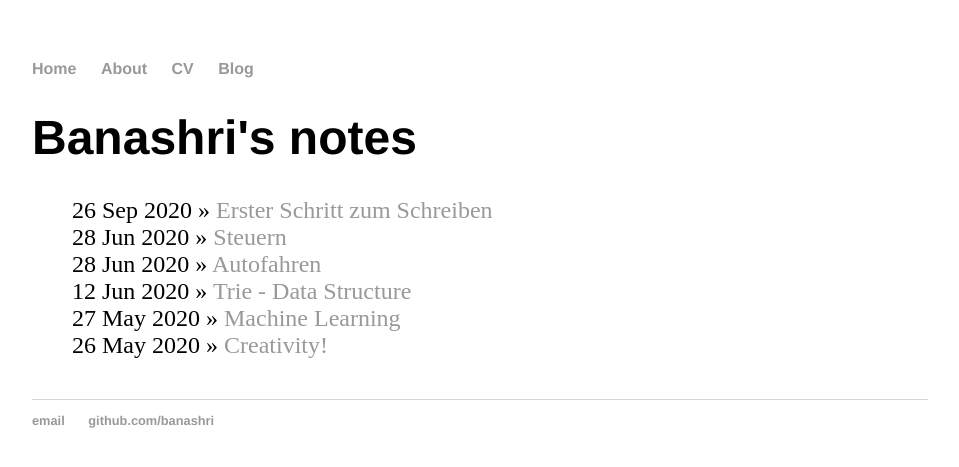
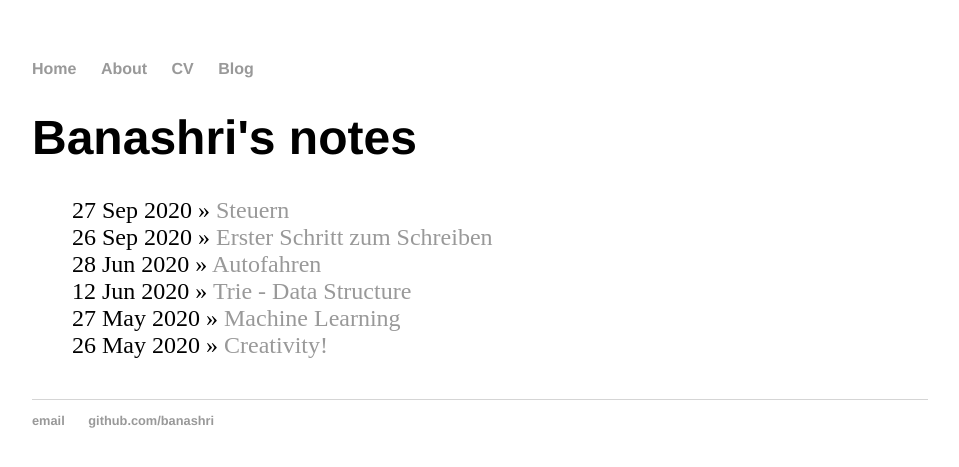
Before and after one commit to Banashri/banashri.github.io, a Jekyll site: the page built from blog/index.html, in a window 1280 px wide. Shown: the top 467 px of the page, without its empty margins (160-1119 px from the left). Built offline with Jekyll 4.4.1, drawn with Linux system fonts in a browser that asks for light colours.

Commit message:
Update 2020-09-27-Steuern.md

```diff
--- a/_posts/2020-09-27-Steuern.md
+++ b/_posts/2020-09-27-Steuern.md
@@ -1,7 +1,7 @@
 ---
 layout: post
 title: "Steuern"
-date: 2020-06-28
+date: 2020-09-27
 ---
-<a href="pdfs/Steuern.pdf" class="image fit"><img src="images/marr_pic.jpg" alt=""></a>
+<a href="../pdfs/Steuern.pdf" class="image fit"><img src="images/marr_pic.jpg" alt=""></a>
 [<img src="https://img.youtube.com/vi/ilMQAW92N14/maxresdefault.jpg" width="50%">](https://youtu.be/ilMQAW92N14)
```
